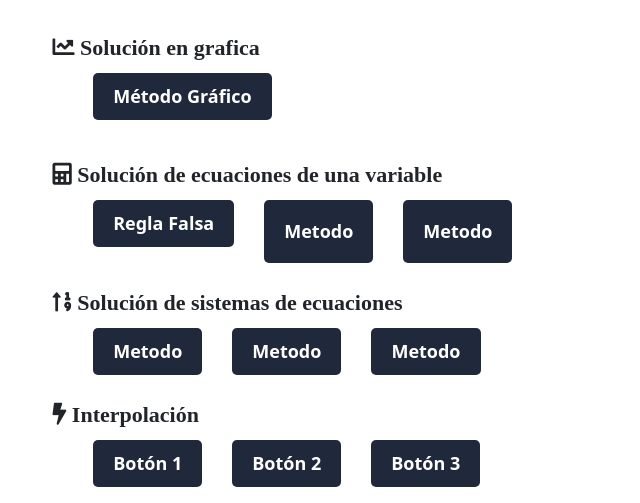
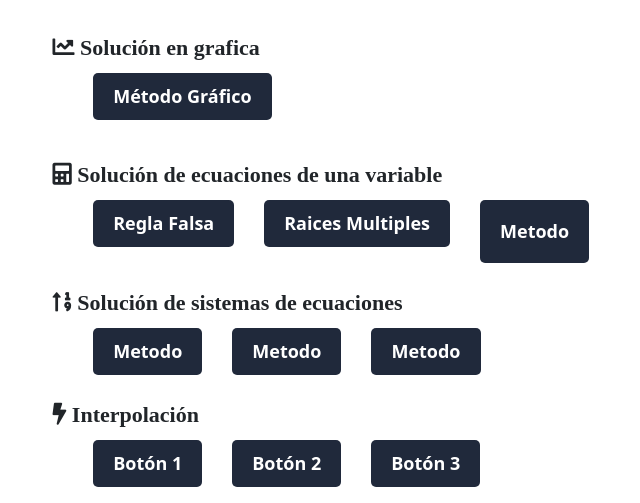
Before and after one commit to andrescaro16/Numerical-Analysis, a Django app: page / in a window 1280 px wide. Shown: the part 178-681 px from the top of the page, without its empty margins (37-677 px from the left). Run offline with Django 4.2, Linux system fonts and the light colour scheme; some libraries are stand-ins or nearby versions.

Commit message:
raices multiples desde el home

```diff
--- a/Methods/Templates/Methods_Templates/Home.html
+++ b/Methods/Templates/Methods_Templates/Home.html
@@ -29,7 +29,10 @@
         {% csrf_token %}
       <button class="boton-comun" style="margin: 15px;">Regla Falsa</button>
     </form>
-      <button class="boton-comun" style="margin: 15px;">Metodo</button>
+    <form method="GET" action="{% url 'Raices Multiples' %}">
+        {% csrf_token %}
+      <button class="boton-comun" style="margin: 15px;">Raices Multiples</button>
+    </form>
       <button class="boton-comun" style="margin: 15px;">Metodo</button>
     </div>
 </div>
```
